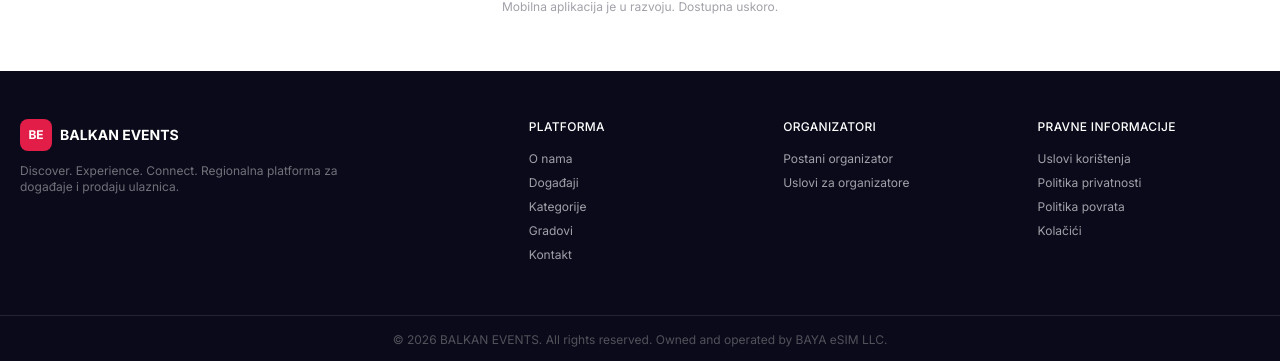
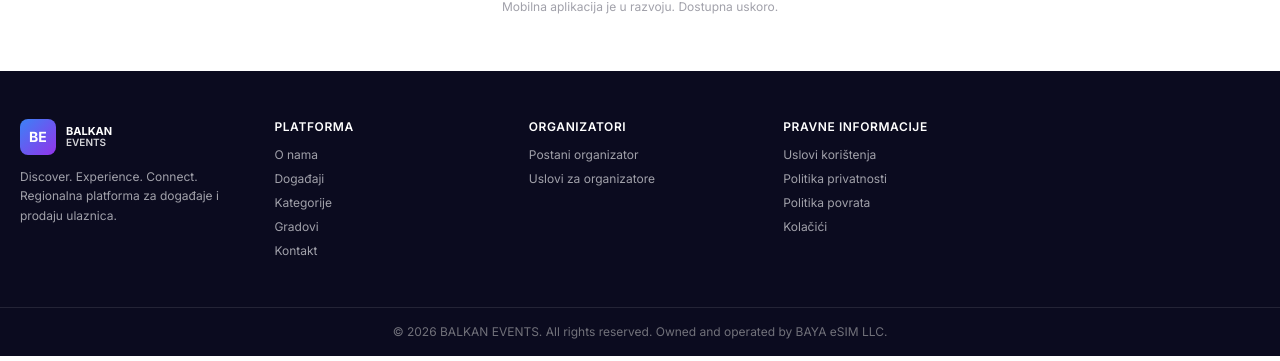
Before and after one commit to BAYA-eSIM-LLC/balkan-events, a Next.js app in the folder apps/web/: page / in a window 1280 px wide. Shown: the part 2312-2673 px from the top of the page. Built offline with nearby package versions, Linux system fonts and the light colour scheme.

Commit message:
style(web): footer logo matches header
- Gradient BE logo
- BALKAN / EVENTS stacked

```diff
--- a/apps/web/components/Footer.tsx
+++ b/apps/web/components/Footer.tsx
@@ -2,37 +2,46 @@ import Link from 'next/link';
 
 export default function Footer() {
   return (
-    <footer className="bg-[#0a0a1a] text-zinc-400 text-sm">
+    <footer className="bg-[#0b0b1f] text-zinc-400 text-sm">
       <div className="max-w-7xl mx-auto px-5 py-12 grid grid-cols-2 md:grid-cols-5 gap-8">
-        <div className="col-span-2">
-          <div className="flex items-center gap-2 text-white font-bold">
-            <span className="w-8 h-8 bg-[#e11d48] rounded-lg flex items-center justify-center text-xs font-black">BE</span>
-            BALKAN EVENTS
-          </div>
-          <p className="mt-3 text-xs text-zinc-500 max-w-xs">Discover. Experience. Connect. Regionalna platforma za događaje i prodaju ulaznica.</p>
+        <div className="col-span-2 md:col-span-1">
+          <Link href="/" className="flex items-center gap-2.5 text-white">
+            <span className="w-9 h-9 bg-gradient-to-br from-blue-500 to-purple-600 rounded-lg flex items-center justify-center text-sm font-black">BE</span>
+            <span className="flex flex-col leading-none">
+              <span className="text-[11px] font-bold">BALKAN</span>
+              <span className="text-[10px] font-semibold text-zinc-300">EVENTS</span>
+            </span>
+          </Link>
+          <p className="mt-3 text-xs leading-relaxed">Discover. Experience. Connect. Regionalna platforma za događaje i prodaju ulaznica.</p>
         </div>
         <div>
-          <p className="font-medium text-white mb-3 text-xs uppercase tracking-wide">Platforma</p>
-          <Link href="/about" className="block py-1 text-xs hover:text-white">O nama</Link>
-          <Link href="/search" className="block py-1 text-xs hover:text-white">Događaji</Link>
-          <Link href="/categories" className="block py-1 text-xs hover:text-white">Kategorije</Link>
-          <Link href="/cities" className="block py-1 text-xs hover:text-white">Gradovi</Link>
-          <Link href="/support" className="block py-1 text-xs hover:text-white">Kontakt</Link>
+          <p className="text-white font-semibold text-xs tracking-wider mb-3">PLATFORMA</p>
+          <div className="space-y-2 text-xs">
+            <Link href="/about" className="block hover:text-white">O nama</Link>
+            <Link href="/search" className="block hover:text-white">Događaji</Link>
+            <Link href="/categories" className="block hover:text-white">Kategorije</Link>
+            <Link href="/cities" className="block hover:text-white">Gradovi</Link>
+            <Link href="/contact" className="block hover:text-white">Kontakt</Link>
+          </div>
         </div>
         <div>
-          <p className="font-medium text-white mb-3 text-xs uppercase tracking-wide">Organizatori</p>
-          <Link href="/organizer" className="block py-1 text-xs hover:text-white">Postani organizator</Link>
-          <Link href="/organizer-terms" className="block py-1 text-xs hover:text-white">Uslovi za organizatore</Link>
+          <p className="text-white font-semibold text-xs tracking-wider mb-3">ORGANIZATORI</p>
+          <div className="space-y-2 text-xs">
+            <Link href="/organizer" className="block hover:text-white">Postani organizator</Link>
+            <Link href="/organizer-terms" className="block hover:text-white">Uslovi za organizatore</Link>
+          </div>
         </div>
         <div>
-          <p className="font-medium text-white mb-3 text-xs uppercase tracking-wide">Pravne informacije</p>
-          <Link href="/terms" className="block py-1 text-xs hover:text-white">Uslovi korištenja</Link>
-          <Link href="/privacy" className="block py-1 text-xs hover:text-white">Politika privatnosti</Link>
-          <Link href="/refund" className="block py-1 text-xs hover:text-white">Politika povrata</Link>
-          <Link href="/cookies" className="block py-1 text-xs hover:text-white">Kolačići</Link>
+          <p className="text-white font-semibold text-xs tracking-wider mb-3">PRAVNE INFORMACIJE</p>
+          <div className="space-y-2 text-xs">
+            <Link href="/terms" className="block hover:text-white">Uslovi korištenja</Link>
+            <Link href="/privacy" className="block hover:text-white">Politika privatnosti</Link>
+            <Link href="/refund" className="block hover:text-white">Politika povrata</Link>
+            <Link href="/cookies" className="block hover:text-white">Kolačići</Link>
+          </div>
         </div>
       </div>
-      <div className="border-t border-white/10 py-4 text-center text-xs text-zinc-600">
+      <div className="border-t border-white/10 py-4 text-center text-xs text-zinc-500">
         © {new Date().getFullYear()} BALKAN EVENTS. All rights reserved. Owned and operated by BAYA eSIM LLC.
       </div>
     </footer>
```
